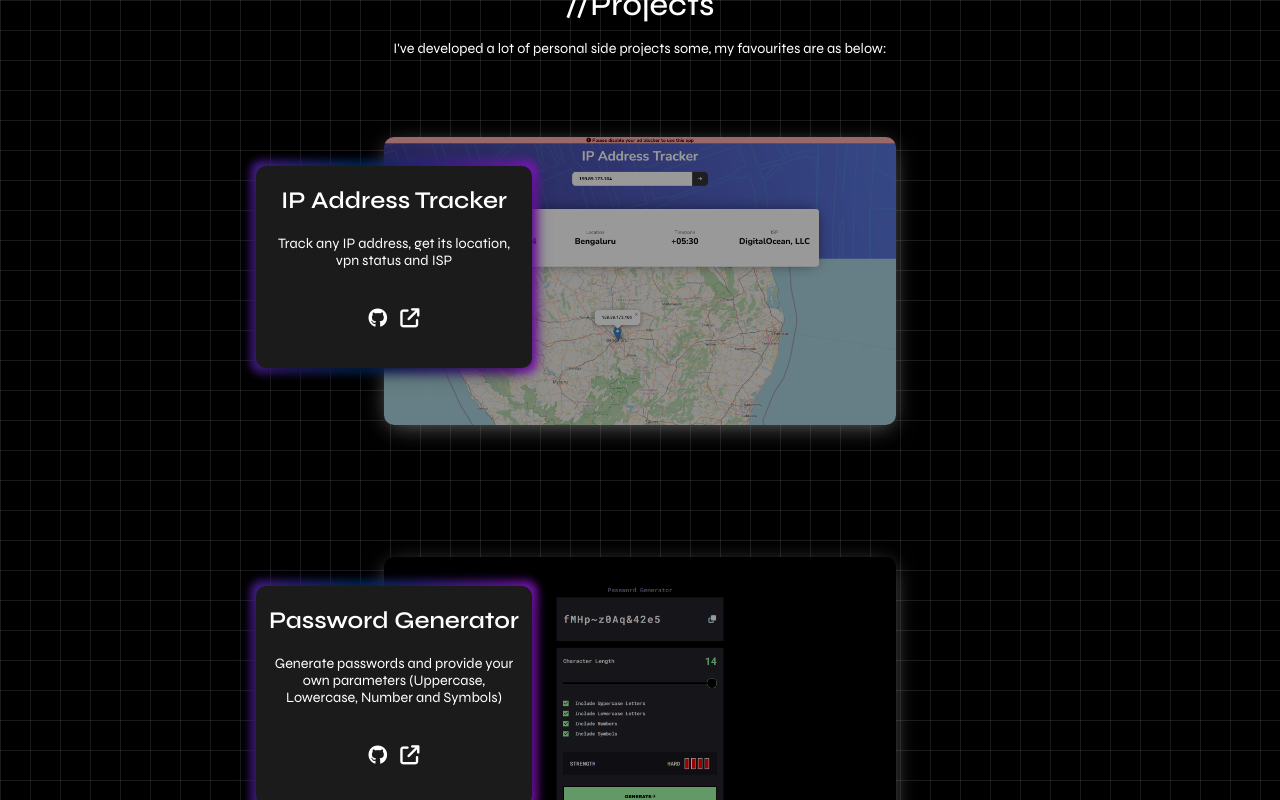
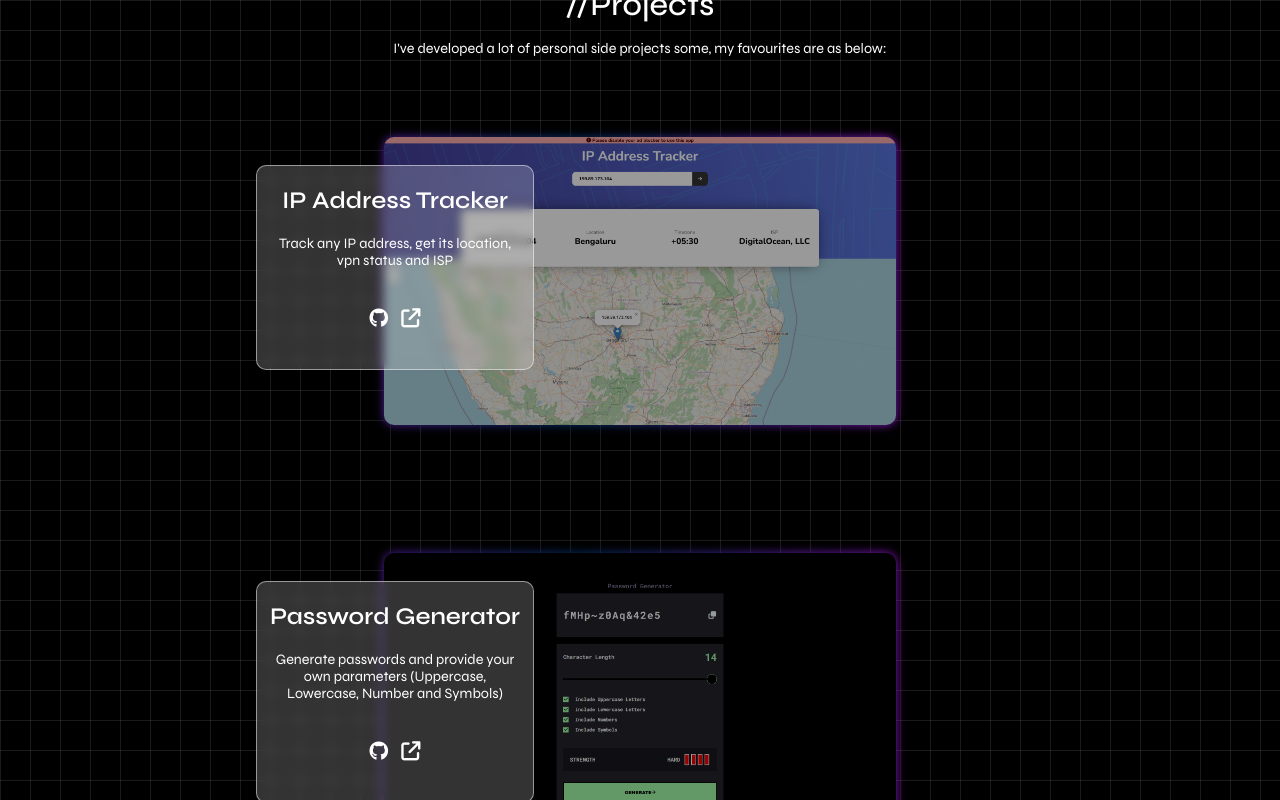
Before and after one commit to tanishqkrk/portfolio, a React (Vite) app: page / in a window 1280 px wide. Shown: the part 1560-2360 px from the top of the page. Built offline with nearby package versions, Linux system fonts and the light colour scheme.

Commit message:
cosmetic changes update!

```diff
--- a/src/components/Blogs/Blog/Blog.css
+++ b/src/components/Blogs/Blog/Blog.css
@@ -18,6 +18,11 @@
     -moz-box-shadow: 0px 5px 23px -5px rgba(0, 0, 0, 0.75);
     transition: .3s;
     margin: 2rem 0;
+    background: rgba(255, 255, 255, 0.1);
+    -webkit-backdrop-filter: blur(5px);
+    backdrop-filter: blur(5px);
+    border: 1px solid rgba(255, 255, 255, .1);
+    transition: .3s !important;
 }
 
 .blog::before {
@@ -28,7 +33,7 @@
     animation: textGradient 3s linear infinite;
     padding: 2px;
     z-index: -1 !important;
-    content: '';
+    /* content: ''; */
     width: 100%;
     height: 100%;
     position: absolute;
@@ -38,8 +43,11 @@
 }
 
 
-.blog:hover::before {
-    padding: 10px;
+.blog:hover {
+    border: 1px solid rgba(255, 255, 255, .5);
+    background: rgba(255, 255, 255, 0) !important;
+
+
     /* border-radius: 100%; */
 
 }
--- a/src/components/Blogs/Blog/Blog.jsx
+++ b/src/components/Blogs/Blog/Blog.jsx
@@ -9,11 +9,11 @@ const Blog = ({ title, content, link }) => {
     // AOS.refresh();
     // }, []);
     return (
-        <div className="blog">
+        <div data-aos="fade-down" className="blog">
             <a target={'_blank'} href={link} className="blog__link">
-                <div data-aos="fade-down" data-aos-duration="800" className="blog__title">{title}</div>
-                <div data-aos="fade-down" data-aos-duration="900" className="blog__content">{content}</div>
-                <div data-aos="fade-down" data-aos-duration="1000" className="blog__read">Read more</div>
+                <div className="blog__title">{title}</div>
+                <div className="blog__content">{content}</div>
+                <div className="blog__read">Read more</div>
             </a>
         </div>
     )
--- a/src/components/Blogs/Blogs.css
+++ b/src/components/Blogs/Blogs.css
@@ -20,7 +20,7 @@
     width: 80%;
 
     display: grid;
-    grid-template-columns: 1fr 1fr 1fr;
+    grid-template-columns: 1fr 1fr;
     justify-items: center;
     align-content: center;
     grid-gap: 50px;
--- a/src/components/Hero/Hero.css
+++ b/src/components/Hero/Hero.css
@@ -33,7 +33,7 @@
 .bottom {
     bottom: 0%;
     background: linear-gradient(180deg, rgba(255, 255, 255, 0) 0%, rgba(220, 3, 255, 0.1) 100%);
-    animation: textGradient 3s linear infinite;
+    /* animation: textGradient 3s linear infinite; */
     height: 40vh;
     width: 100%;
     position: fixed;
--- a/src/components/Projects/GithubProject/GithubProject.css
+++ b/src/components/Projects/GithubProject/GithubProject.css
@@ -17,24 +17,34 @@
     /* top: 10%; */
     display: flex;
     flex-direction: column;
-    justify-content: center;
+    justify-content: space-between;
     align-items: center;
     height: auto;
     width: 60%;
     text-align: center;
     /* z-index: 99 !important; */
     position: relative;
-    box-shadow: 0px 5px 23px -5px rgba(0, 0, 0, 0.75);
-    -webkit-box-shadow: 0px 5px 23px -5px rgba(0, 0, 0, 0.75);
-    -moz-box-shadow: 0px 5px 23px -5px rgba(0, 0, 0, 0.75);
-    transition: .3s;
+    /* box-shadow: 0px 5px 23px -5px rgba(0, 0, 0, 0.75); */
+    /* -webkit-box-shadow: 0px 5px 23px -5px rgba(0, 0, 0, 0.75); */
+    /* -moz-box-shadow: 0px 5px 23px -5px rgba(0, 0, 0, 0.75); */
+    /* transition: .3s; */
     /* transform-style: flat; */
+    background: rgba(255, 255, 255, 0.1);
+    -webkit-backdrop-filter: blur(5px);
+    backdrop-filter: blur(5px);
+    border: 1px solid rgba(255, 255, 255, .1);
+    transition: .3s !important;
 
 }
 
-.githubproject:hover::before {
-    padding: 10px;
+.githubproject:hover {
+    /* transform: translateY(-10px) !important; */
+    border: 1px solid rgba(255, 255, 255, .5);
+    /* -webkit-backdrop-filter: blur(50px); */
+    /* backdrop-filter: blur(50px); */
+    /* padding: 10px; */
     /* border-radius: 100%; */
+    background: rgba(255, 255, 255, 0) !important;
 
 }
 
@@ -46,7 +56,7 @@
     animation: textGradient 3s linear infinite;
     padding: 2px;
     z-index: -1 !important;
-    content: '';
+    /* content: ''; */
     width: 100%;
     height: 100%;
     position: absolute;
--- a/src/components/Projects/GithubProject/GithubProject.jsx
+++ b/src/components/Projects/GithubProject/GithubProject.jsx
@@ -8,10 +8,10 @@ const GithubProject = ({ name, desc, github }) => {
     // AOS.refresh();
     // }, []);
     return (
-        <div className='githubproject'>
-            <div data-aos="fade-down" data-aos-duration="1000" className="githubproject__title">{name}</div>
-            <div data-aos="fade-down" data-aos-duration="1000" className="githubproject__desc">{desc}</div>
-            <div data-aos="fade-down" data-aos-duration="1000" className="githubproject__github"><a target={'_blank'} href={github} className="githubproject__github--link"><i className="fa-brands fa-github"></i></a></div>
+        <div data-aos="fade-down" className='githubproject'>
+            <div className="githubproject__title">{name}</div>
+            <div className="githubproject__desc">{desc}</div>
+            <div className="githubproject__github"><a target={'_blank'} href={github} className="githubproject__github--link"><i className="fa-brands fa-github"></i></a></div>
         </div>
     )
 }
--- a/src/components/Projects/Project/Project.css
+++ b/src/components/Projects/Project/Project.css
@@ -8,8 +8,14 @@
 }
 
 .project__data {
+
+    background: rgba(255, 255, 255, 0.2);
+    -webkit-backdrop-filter: blur(5px);
+    backdrop-filter: blur(5px);
+    border: 1px solid rgba(255, 255, 255, .5);
+
     padding: 10px;
-    background-color: rgb(27, 27, 27);
+    /* background-color: rgb(27, 27, 27); */
     border-radius: 10px;
     left: -10%;
     top: 10%;
@@ -22,12 +28,22 @@
     text-align: center;
     /* z-index: 99 !important; */
     position: absolute;
-    box-shadow: 0px 5px 23px -5px rgba(0, 0, 0, 0.75);
-    -webkit-box-shadow: 0px 5px 23px -5px rgba(0, 0, 0, 0.75);
-    -moz-box-shadow: 0px 5px 23px -5px rgba(0, 0, 0, 0.75);
-
+    /* box-shadow: 0px 5px 23px -5px rgba(0, 0, 0, 0.75); */
+    /* -webkit-box-shadow: 0px 5px 23px -5px rgba(0, 0, 0, 0.75); */
+    /* -moz-box-shadow: 0px 5px 23px -5px rgba(0, 0, 0, 0.75); */
+    transition: .3s !important;
     /* position: relative; */
 }
+
+.project:hover .project__data {
+    /* -webkit-backdrop-filter: blur(20px); */
+    /* backdrop-filter: blur(20px); */
+    /* background: rgb(27, 27, 27); */
+    /* backdrop-filter: none; */
+    /* filter: none; */
+    background: rgba(255, 255, 255, 0) !important;
+}
+
 
 .right {
     right: -10%;
@@ -59,11 +75,11 @@
     font-size: 1.2rem;
 }
 
-.project__data::before {
+.project__img::before {
     filter: blur(5px);
     border-radius: 10px;
     animation: textGradient 3s linear infinite;
-    padding: 5px;
+    /* padding: 5px; */
     z-index: -1 !important;
     content: '';
     width: 100%;
@@ -77,6 +93,9 @@
 .project__img {
     width: 80%;
     z-index: -5;
+    display: flex;
+    justify-content: center;
+    align-items: center;
 }
 
 .project__img--img {
@@ -84,9 +103,9 @@
     width: 100%;
     border-radius: 10px;
     filter: brightness(.6);
-    box-shadow: 0px 5px 23px -5px rgba(255, 255, 255, 0.75);
-    -webkit-box-shadow: 0px 5px 23px -5px rgba(255, 255, 255, 0.75);
-    -moz-box-shadow: 0px 5px 23px -5px rgba(255, 255, 255, 0.75);
+    /* box-shadow: 0px 5px 23px -5px rgba(255, 255, 255, 0.75); */
+    /* -webkit-box-shadow: 0px 5px 23px -5px rgba(255, 255, 255, 0.75); */
+    /* -moz-box-shadow: 0px 5px 23px -5px rgba(255, 255, 255, 0.75); */
     transition: .3s;
 }
 
@@ -94,6 +113,7 @@
     filter: none;
     /* transform: translate3d(5px); */
 }
+
 
 
 @media(max-width:1000px) {
--- a/src/components/Projects/Project/Project.jsx
+++ b/src/components/Projects/Project/Project.jsx
@@ -8,11 +8,11 @@ const Project = ({ name, href, desc, github, img, position }) => {
     // AOS.refresh();
     // }, []);
     return (
-        <div data-aos="fade-down" className="project">
-            <div className={`project__data ${position}`} >
-                <div data-aos="fade-left" data-aos-duration="500" className="project__data--name">{name}</div>
-                <div data-aos="fade-left" data-aos-duration="800" className="project__data--desc">{desc}</div>
-                <div data-aos="fade-left" data-aos-duration="1000" className="project__data--desc-links">
+        <div className="project">
+            <div data-aos="fade-left" className={`project__data ${position}`} >
+                <div data-aos-duration="500" className="project__data--name">{name}</div>
+                <div data-aos-duration="800" className="project__data--desc">{desc}</div>
+                <div data-aos-duration="1000" className="project__data--desc-links">
                     <div className="project__data--github"><a target={'_blank'} href={github} className="project__data--link project__data--github-link"><i className="fa-brands fa-github"></i></a></div>
                     <div className="project__data--link"><a target={'_blank'} href={href} className="project__data--link project__data--github-link"><i className="fa-solid fa-arrow-up-right-from-square"></i></a></div>
                 </div>
--- a/src/theme/index.css
+++ b/src/theme/index.css
@@ -9,6 +9,7 @@ html {
 * {
   /* margin: 0 !important; */
   /* outline: 1px solid red; */
+  /* transition: .3s; */
 }
 
 :root {
```
